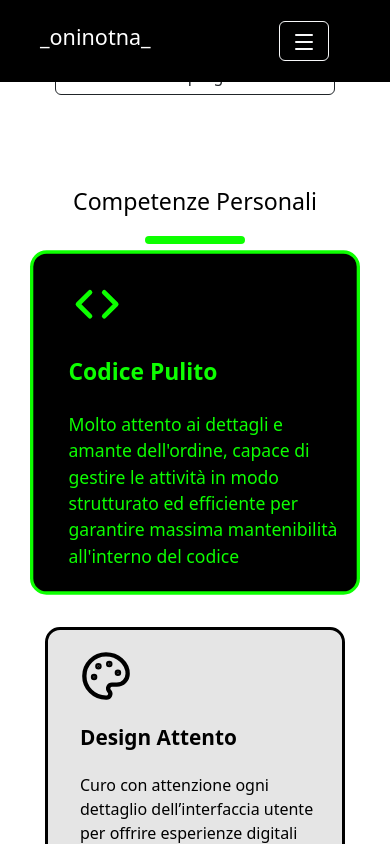
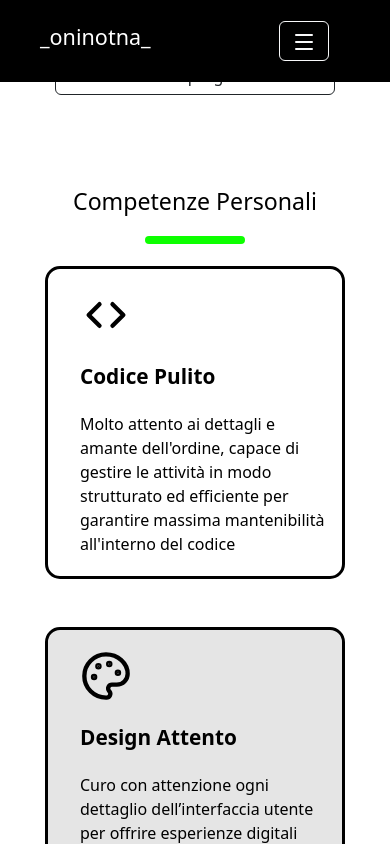
Before and after one commit to oninotna/portfolio, a React (Vite) app: page / in a window 390 px wide. In both pictures the pointer is over the element 195 px from the left and 1178 px from the top of the page. Shown: the part 756-1600 px from the top of the page. Built offline with nearby package versions, Linux system fonts and the light colour scheme.

Commit message:
deleted card's hover effect in the max-width 768px

```diff
--- a/src/assets/css/Card.css
+++ b/src/assets/css/Card.css
@@ -86,3 +86,23 @@ p.card-description {
 .work-info {
     padding: 5px 15px;
 }
+
+@media (max-width: 768px) {
+  .my-card,
+  .my-card-two {
+    transition: none !important;
+  }
+
+  .my-card.light:hover,
+  .my-card.dark:hover,
+  .my-card-two.light:hover,
+  .my-card-two.dark:hover,
+  .my-card:hover,
+  .my-card-two:hover {
+    transform: none !important;
+    box-shadow: none !important;
+    background-color: inherit !important;
+    color: inherit !important;
+    border-color: inherit !important;
+  }
+}
```
